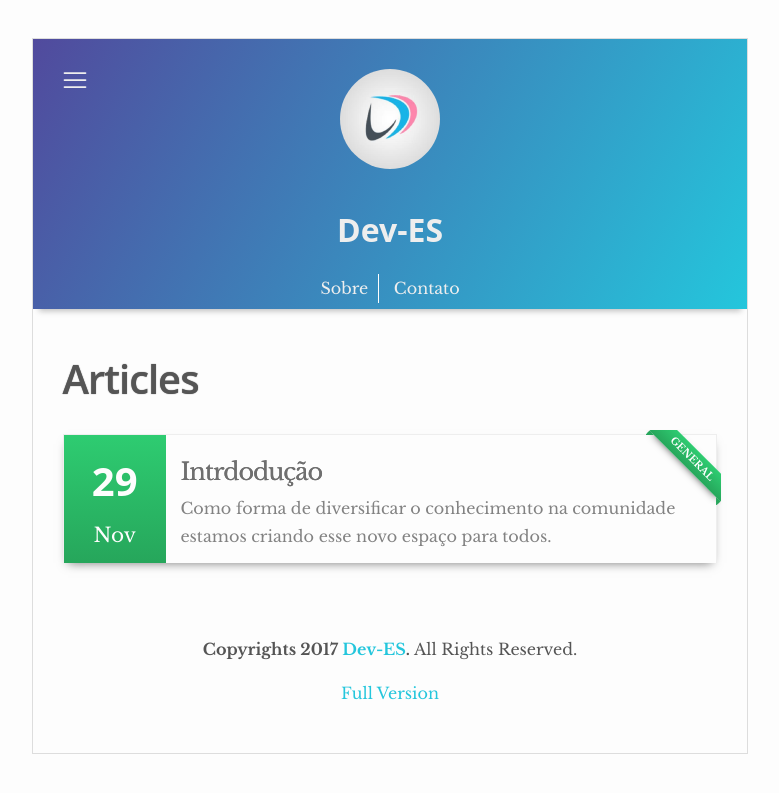
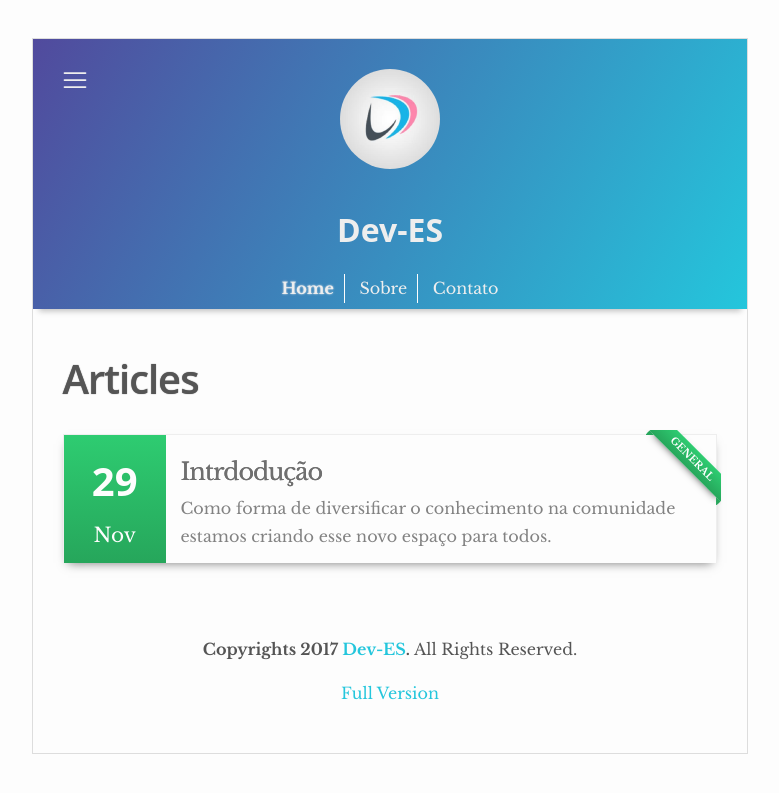
Before and after one commit to Dev-ES/blog, a Jekyll site: the page built from index.html, in a window 1280 px wide. Shown: the top 793 px of the page, without its empty margins (250-1029 px from the left). Built offline with Jekyll 4.4.1, drawn with Linux system fonts in a browser that asks for light colours.

Commit message:
add home no header

```diff
--- a/_includes/header.html
+++ b/_includes/header.html
@@ -13,8 +13,9 @@
 <h1 class="author-about">{{site.author.name}}</h1>
 </div>
 <div class="menu-category">
-<div class="menu-item"><a class="{% if page.url == '/about/' %}active{% endif %} menu-link" href="{{site.baseurl}}/about/">Sobre</a></div>
-<div class="menu-item"><a class="{% if page.url == '/contact/' %}active{% endif %}  menu-link" href="{{site.baseurl}}/contact/">Contato</a></div>
+    <div class="menu-item"><a class="{% if page.url == '/' %}active{% endif %} menu-link" href="{{site.baseurl}}/">Home</a></div>
+    <div class="menu-item"><a class="{% if page.url == '/about/' %}active{% endif %} menu-link" href="{{site.baseurl}}/about/">Sobre</a></div>
+    <div class="menu-item"><a class="{% if page.url == '/contact/' %}active{% endif %}  menu-link" href="{{site.baseurl}}/contact/">Contato</a></div>
 </div>
 </div>
 </header>
```
